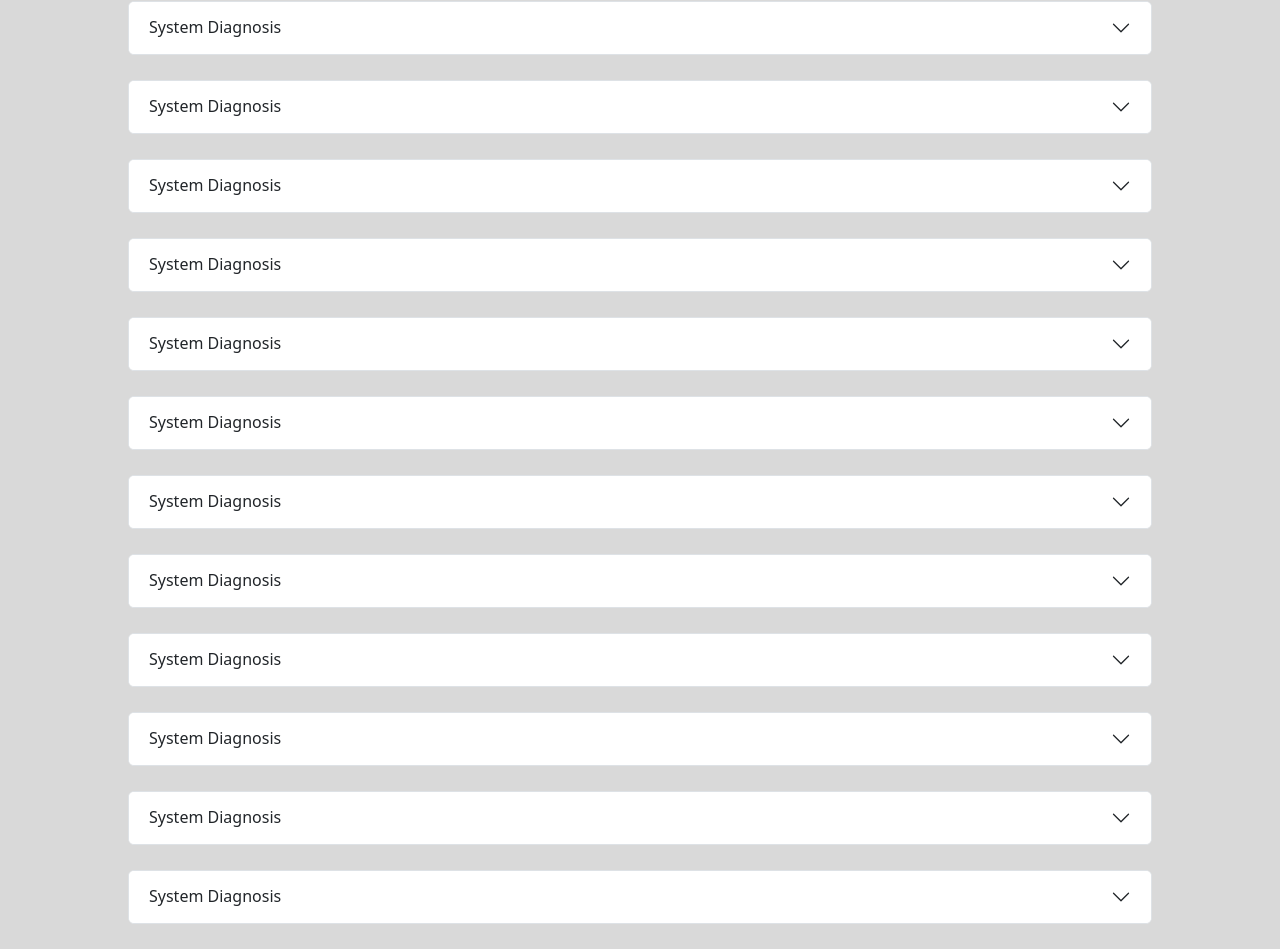
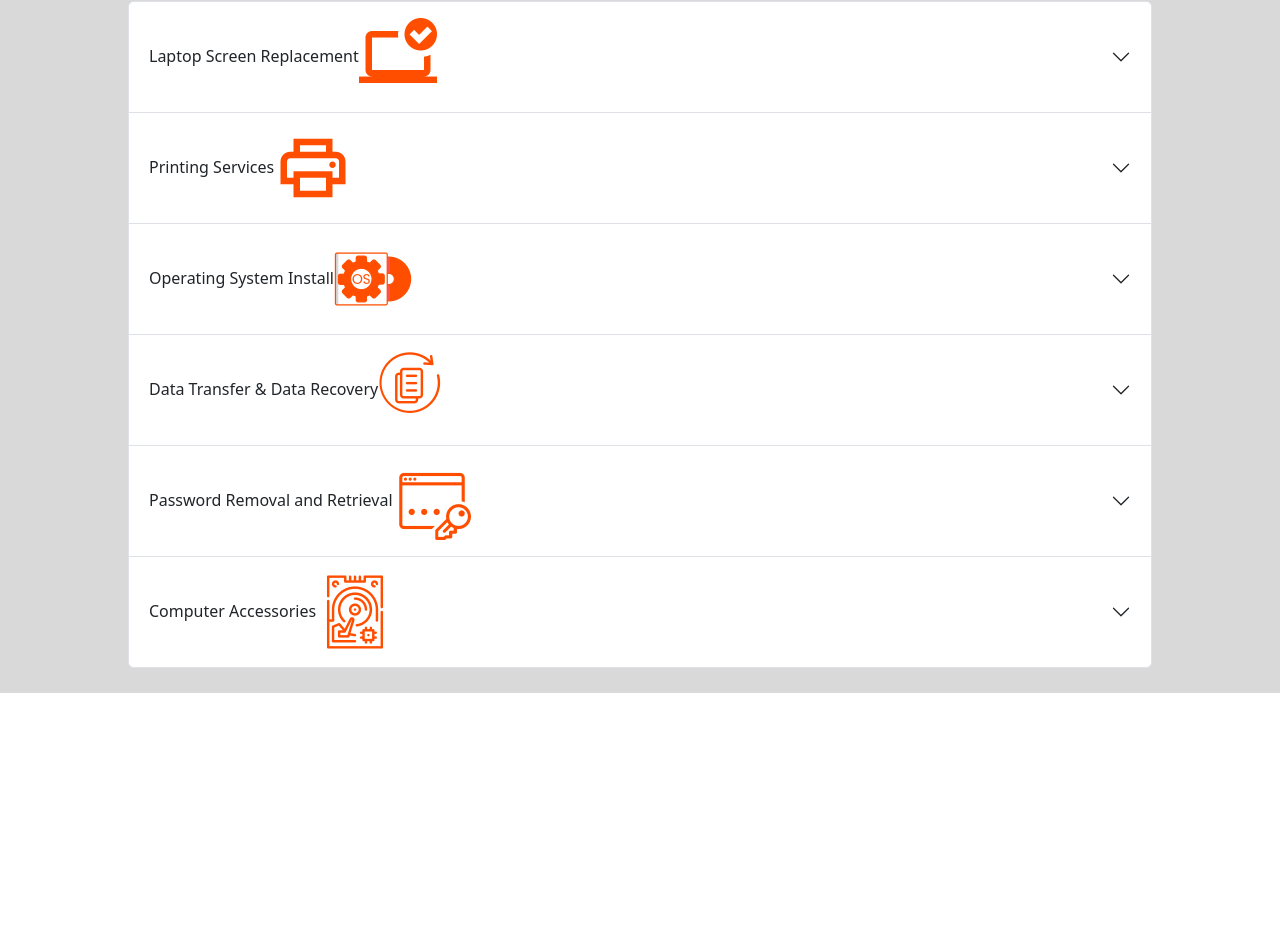
Before and after one commit to SandeSydney/tech_shop, a React (Create React App) app: page /services in a window 1280 px wide. Shown: the part 923-1872 px from the top of the page. After the commit the page ends 1616 px from the top, so only its background shows below. Built offline with nearby package versions, Linux system fonts and the light colour scheme.

Commit message:
Added and styled accordions

```diff
--- a/src/components/Services.jsx
+++ b/src/components/Services.jsx
@@ -1,5 +1,4 @@
 import React from 'react'
-import ServiceOffer from './ServiceOffer'
 import diagnosis from '../resources/computer-diagnostic.png'
 import screen from '../resources/computer-screen.png'
 import cctv from '../resources/camera.png'
@@ -12,6 +11,7 @@ import software from '../resources/software-installer.png'
 import password from '../resources/password-removal.png'
 import networks from '../resources/computer-networks.png'
 import accessories from '../resources/hard-disk-78.png'
+import Accordion from "react-bootstrap/Accordion"
 
 function Services() {
   return (
@@ -30,20 +30,90 @@ function Services() {
       <div className="deals">
         <div className="main-container">
           <div className='service-deals'>
-            <p>Repairs & Deals</p>
+            <p>Repairs & Service Deals</p>
           </div>
-          <ServiceOffer image={diagnosis} />
-          <ServiceOffer image={screen} />
-          <ServiceOffer image={cctv} />
-          <ServiceOffer image={printer} />
-          <ServiceOffer image={repair} />
-          <ServiceOffer image={os} />
-          <ServiceOffer image={virus} />
-          <ServiceOffer image={data} />
-          <ServiceOffer image={software} />
-          <ServiceOffer image={password} />
-          <ServiceOffer image={networks} />
-          <ServiceOffer image={accessories} />
+          <div className="all-service-offers">
+            <Accordion>
+              <Accordion.Item eventKey='1'>
+                <Accordion.Header >
+                  Laptop Screen Replacement
+                  <img src={screen} alt="" />
+                </Accordion.Header>
+                <Accordion.Body>
+                  <p>This section entails:</p>
+                  <ul>
+                    <li>Checking Drivers</li>
+                    <li>Monitoring the CPU</li>
+                  </ul>
+                </Accordion.Body>
+              </Accordion.Item>
+              <Accordion.Item eventKey='3'>
+                <Accordion.Header >
+                  Printing Services
+                  <img src={printer} alt="" />
+                </Accordion.Header>
+                <Accordion.Body>
+                  <p>This section entails:</p>
+                  <ul>
+                    <li>Checking Drivers</li>
+                    <li>Monitoring the CPU</li>
+                  </ul>
+                </Accordion.Body>
+              </Accordion.Item>
+              <Accordion.Item eventKey='5'>
+                <Accordion.Header >
+                  Operating System Install
+                  <img src={os} alt="" />
+                </Accordion.Header>
+                <Accordion.Body>
+                  <p>This section entails:</p>
+                  <ul>
+                    <li>Checking Drivers</li>
+                    <li>Monitoring the CPU</li>
+                  </ul>
+                </Accordion.Body>
+              </Accordion.Item>
+              <Accordion.Item eventKey='7'>
+                <Accordion.Header >
+                  Data Transfer & Data Recovery
+                  <img src={data} alt="" />
+                </Accordion.Header>
+                <Accordion.Body>
+                  <p>This section entails:</p>
+                  <ul>
+                    <li>Checking Drivers</li>
+                    <li>Monitoring the CPU</li>
+                  </ul>
+                </Accordion.Body>
+              </Accordion.Item>
+              <Accordion.Item eventKey='9'>
+                <Accordion.Header >
+                  Password Removal and Retrieval
+                  <img src={password} alt="" />
+                </Accordion.Header>
+                <Accordion.Body>
+                  <p>This section entails:</p>
+                  <ul>
+                    <li>Checking Drivers</li>
+                    <li>Monitoring the CPU</li>
+                  </ul>
+                </Accordion.Body>
+              </Accordion.Item>
+              <Accordion.Item eventKey='11'>
+                <Accordion.Header >
+                  Computer Accessories
+                  <img src={accessories} alt="" />
+                </Accordion.Header>
+                <Accordion.Body>
+                  <p>This section entails:</p>
+                  <ul>
+                    <li>Checking Drivers</li>
+                    <li>Monitoring the CPU</li>
+                  </ul>
+                </Accordion.Body>
+              </Accordion.Item>
+            </Accordion>
+          </div>
         </div>
       </div>
     </>
```
